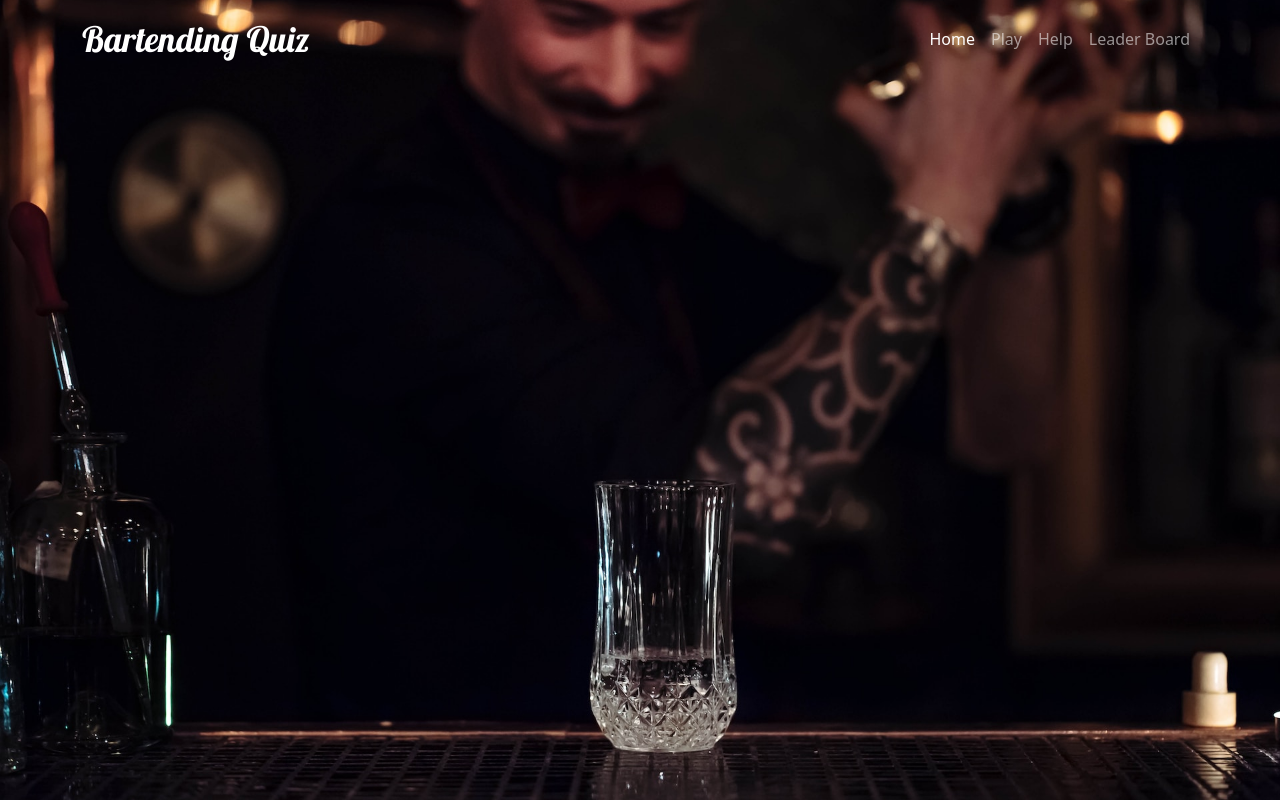
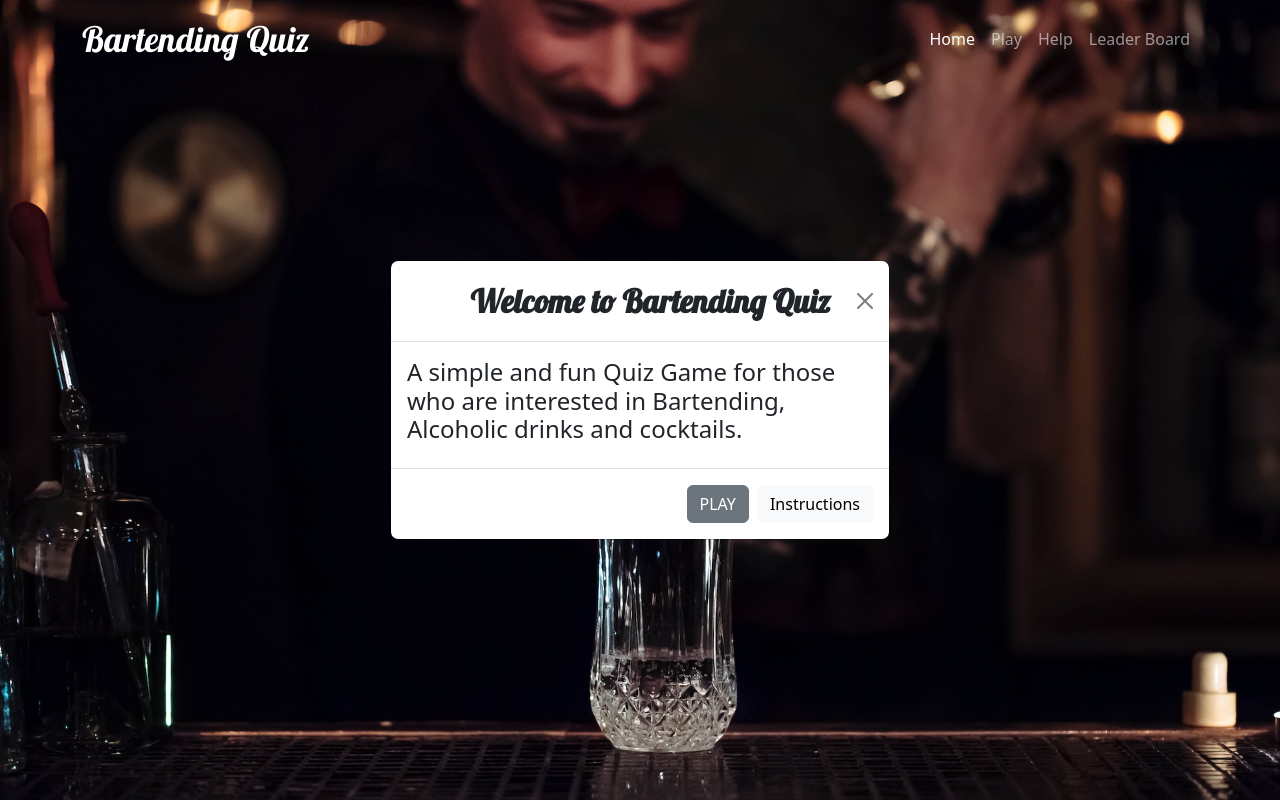
Before and after one commit to Code-Institute-Submissions/EdsonSMartins-PP2, a plain HTML site: page index.html in a window 1280 px wide. Drawn offline with nearby package versions, Linux system fonts and the light colour scheme.

Commit message:
Add main structur  modal.

```diff
--- a/assets/CSS/style.css
+++ b/assets/CSS/style.css
@@ -1,7 +1,7 @@
 @import url('https://fonts.googleapis.com/css2?family=Lobster&family=Open+Sans:wght@300;500&display=swap');
 
 body {
-        font-family: 'Open Sans',
+          font-family: 'Open Sans',
             serif;
         font-weight: 400;
         overflow-x: hidden;
@@ -17,6 +17,7 @@ body {
     top: 0;
     left: 0;
     z-index: -1;
+    background-color: black;
 }
 
 .navbar-brand
@@ -25,3 +26,15 @@ body {
   font-size: 35px!important;
   margin: 0px;
 }
+
+/* -------------------Modal-------------------  */
+.modal-header {
+  padding: 3rem 5rem;
+}
+.modal-title,
+.contact-header {
+    font-family: 'Lobster', serif;
+    font-weight: 800;
+    text-align: center;
+    padding-left: 44px;
+}
--- a/assets/JS/script.js
+++ b/assets/JS/script.js
@@ -0,0 +1,5 @@
+const myModal = bootstrap.Modal('#home-modal')
+
+window.addEventListener('DOMContentLoad', () => {
+  myModal.show()
+})
--- a/index.html
+++ b/index.html
@@ -11,10 +11,16 @@
     <!-- Bootstrap CSS -->
     <!--https://getbootstrap.com/docs/5.3/getting-started/introduction/-->
     <link href="https://cdn.jsdelivr.net/npm/bootstrap@5.3.0-alpha3/dist/css/bootstrap.min.css" rel="stylesheet" integrity="sha384-KK94CHFLLe+nY2dmCWGMq91rCGa5gtU4mk92HdvYe+M/SXH301p5ILy+dN9+nJOZ" crossorigin="anonymous">
-</head>
+    <script defer src="https://cdn.jsdelivr.net/npm/bootstrap@5.3.0-alpha3/dist/js/bootstrap.bundle.min.js" integrity="sha384-ENjdO4Dr2bkBIFxQpeoTz1HIcje39Wm4jDKdf19U8gI4ddQ3GYNS7NTKfAdVQSZe" crossorigin="anonymous"></script>
+    <script defer src="assets/JS/script.js"></script>
+
+
+  </head>
 <body>
    <img class="hero" src="assets/images/bg_img.jpg" alt="bartender working behind the bar">
-
+<!-- Bootstrap navbar -->
+<!-- https://getbootstrap.com/docs/5.0/components/navbar/-->
+<!-- https://www.youtube.com/watch?v=f3P3gcwEaQM-->
    <nav class="navbar navbar-expand-lg navbar-dark fixed-top">
     <div class="container">
       <a class="navbar-brand" href="index.html">Bartending Quiz</a>
@@ -31,11 +37,29 @@
       </div>
     </div>
   </nav>
+  <!-- Bootstrap Modal -->
+  <div class="modal fade show" id="modalH1" tabindex="-1" aria-labelledby="modalH1Label" aria-modal="true" role="dialog" style="display: block;">
+    <div class="modal-dialog modal-dialog-centered">
+        <div class="modal-content">
+            <div class="modal-header text-center">
+                <h2 class="modal-title welcome w-100" id="modalH1Label">Welcome to Bartending Quiz</h2>
+                <button type="button" class="btn-close" data-bs-dismiss="modal" aria-label="Close"></button>
+            </div>
+            <div class="modal-body">
+                <h4>A simple and fun Quiz Game for those who are interested in Bartending, Alcoholic drinks and cocktails.</h4>
+            </div>
+            <div class="modal-footer">
+                <a href="#" class="btn btn-secondary play align-items-center">PLAY</a>
+                <button data-bs-target="#modalH2" data-bs-toggle="modal" data-bs-dismiss="modal" class="btn btn-light help">Instructions</button>
+            </div>
+        </div>
+    </div>
+</div>
 
 
 
 
-    <script src="assets/JS/script.js"></script>
-    <script src="https://cdn.jsdelivr.net/npm/bootstrap@5.3.0-alpha3/dist/js/bootstrap.bundle.min.js" integrity="sha384-ENjdO4Dr2bkBIFxQpeoTz1HIcje39Wm4jDKdf19U8gI4ddQ3GYNS7NTKfAdVQSZe" crossorigin="anonymous"></script>
+
+
 </body>
 </html>
```
